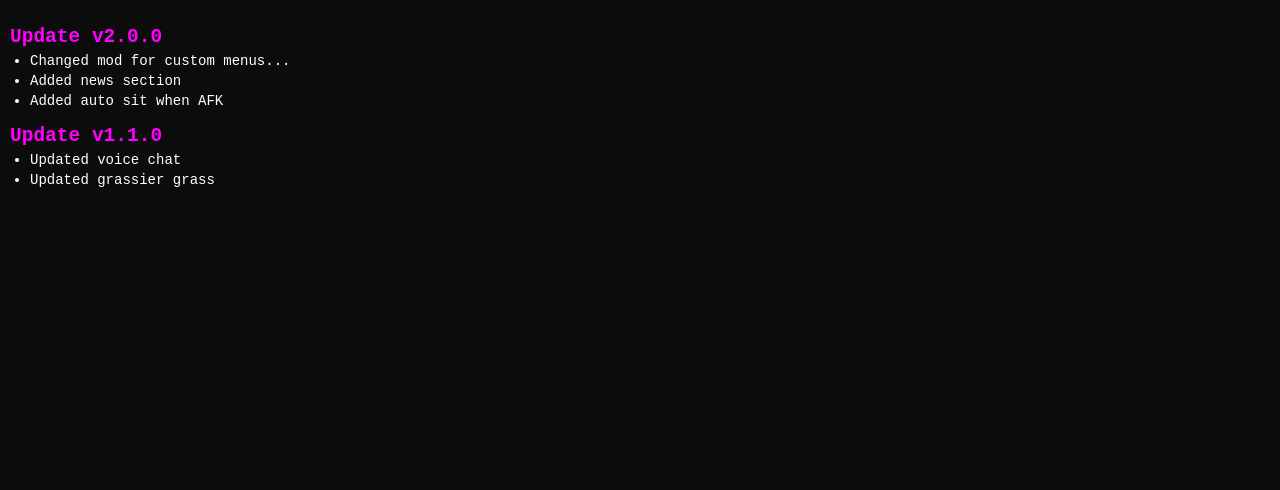
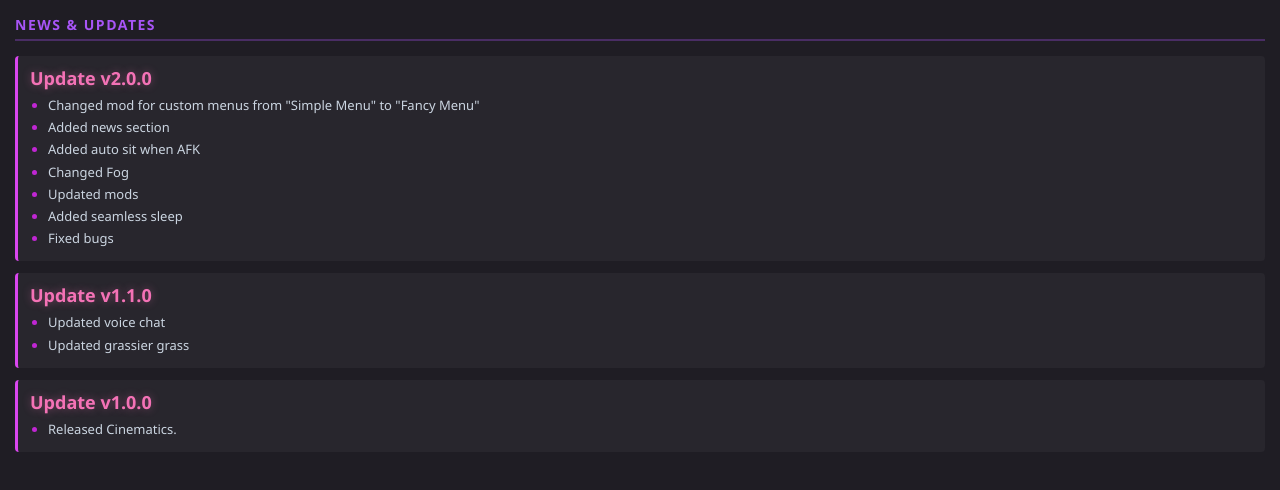
Before and after one commit to SuperRobotobot/cinematics, a plain HTML site: page index.html in a window 1280 px wide. Drawn offline with Linux system fonts and the light colour scheme.

Commit message:
Enhance news section and update styles
Updated the news section with multiple updates and improved styling.

```diff
--- a/index.html
+++ b/index.html
@@ -2,40 +2,120 @@
 <html lang="pl">
 <head>
   <meta charset="UTF-8">
+  <title>Cinematics News</title>
   <style>
+    /* Styl głównej strony dopasowany do Minecraft / FancyMenu */
+    * {
+      box-sizing: border-box;
+    }
+
     body {
-      background-color: #0c0c0c;
-      color: #ffffff;
-      font-family: monospace;
-      padding: 10px;
+      background-color: rgba(12, 10, 18, 0.92); /* Ciemne tło pasujące do klimatu zachodu słońca/fioletu */
+      color: #e0e0e0;
+      font-family: 'Segoe UI', 'Minecraft', Tahoma, Geneva, Verdana, sans-serif;
       margin: 0;
+      padding: 15px;
+      overflow-y: auto;
     }
-    h2 {
-      color: #ff00ff;
-      margin-bottom: 5px;
+
+    /* Wygląd paska przewijania (Scrollbar) */
+    ::-webkit-scrollbar {
+      width: 6px;
     }
-    ul {
-      padding-left: 20px;
-      margin-top: 5px;
+    ::-webkit-scrollbar-track {
+      background: rgba(0, 0, 0, 0.3);
     }
-    li {
+    ::-webkit-scrollbar-thumb {
+      background: #c026d3;
+      border-radius: 3px;
+    }
+    ::-webkit-scrollbar-thumb:hover {
+      background: #e879f9;
+    }
+
+    .news-header {
+      font-size: 14px;
+      font-weight: bold;
+      color: #a855f7;
+      text-transform: uppercase;
+      letter-spacing: 1.5px;
+      margin-bottom: 15px;
+      border-bottom: 2px solid rgba(168, 85, 247, 0.3);
+      padding-bottom: 5px;
+    }
+
+    /* Karta pojedynczego wpisu */
+    .update-card {
+      background: rgba(255, 255, 255, 0.04);
+      border-left: 3px solid #d946ef;
+      border-radius: 4px;
+      padding: 10px 12px;
+      margin-bottom: 12px;
+    }
+
+    .update-title {
+      font-size: 18px;
+      font-weight: bold;
+      color: #f472b6; /* Różowy kolor nagłówków, jak w Twoim logo CINEMATICS */
+      margin: 0 0 6px 0;
+      text-shadow: 0 0 8px rgba(244, 114, 182, 0.4);
+    }
+
+    .update-list {
+      margin: 0;
+      padding-left: 18px;
+    }
+
+    .update-list li {
       margin-bottom: 4px;
-      font-size: 14px;
+      font-size: 13px;
+      line-height: 1.4;
+      color: #cbd5e1;
+    }
+
+    .update-list li::marker {
+      color: #c026d3;
     }
   </style>
 </head>
 <body>
-  <h2>Update v2.0.0</h2>
-  <ul>
-    <li>Changed mod for custom menus...</li>
+
+  <div class="news-header">News & Updates</div>
+
+  <!-- ======================================================== -->
+  <!-- SEKCJA AKTUALIZACJI (TUTAJ DODAWAJ NOWE WPISY NA GÓRZE)  -->
+  <!-- ======================================================== -->
+
+  <!-- Wpis: Update v2.0.0 -->
+  <div class="update-card">
+    <div class="update-title">Update v2.0.0</div>
+    <ul class="update-list">
+      <li>Changed mod for custom menus from "Simple Menu" to "Fancy Menu"</li>
       <li>Added news section</li>
       <li>Added auto sit when AFK</li>
+      <li>Changed Fog</li>
+      <li>Updated mods</li>
+      <li>Added seamless sleep</li>
+      <li>Fixed bugs</li>
     </ul>
+  </div>
 
-  <h2>Update v1.1.0</h2>
-  <ul>
+  <!-- Wpis: Update v1.1.0 -->
+  <div class="update-card">
+    <div class="update-title">Update v1.1.0</div>
+    <ul class="update-list">
       <li>Updated voice chat</li>
       <li>Updated grassier grass</li>
     </ul>
+  </div>
+
+  <!-- Wpis: Update v1.0.0 -->
+  <div class="update-card">
+    <div class="update-title">Update v1.0.0</div>
+    <ul class="update-list">
+      <li>Released Cinematics.</li>
+    </ul>
+  </div>
+
 </body>
 </html>
```
Lines whose indentation alone changed are shown as unchanged.
